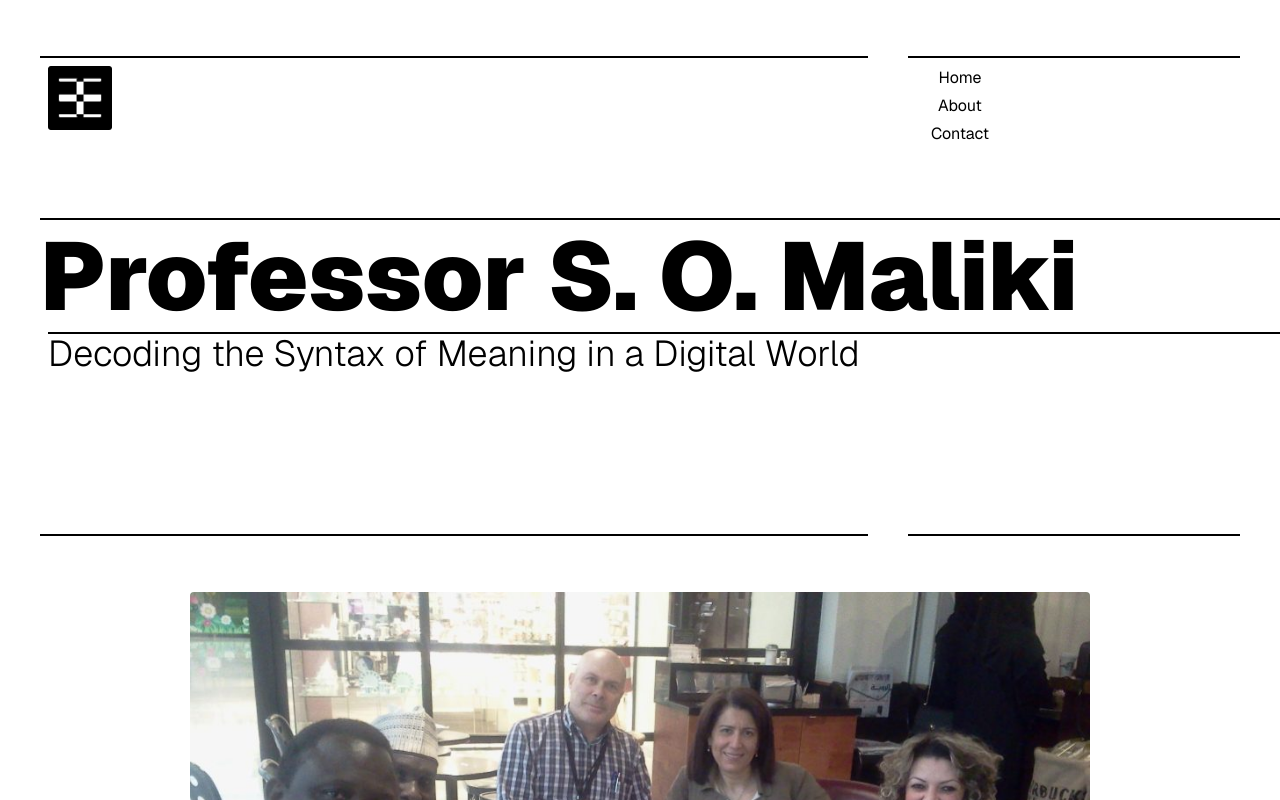
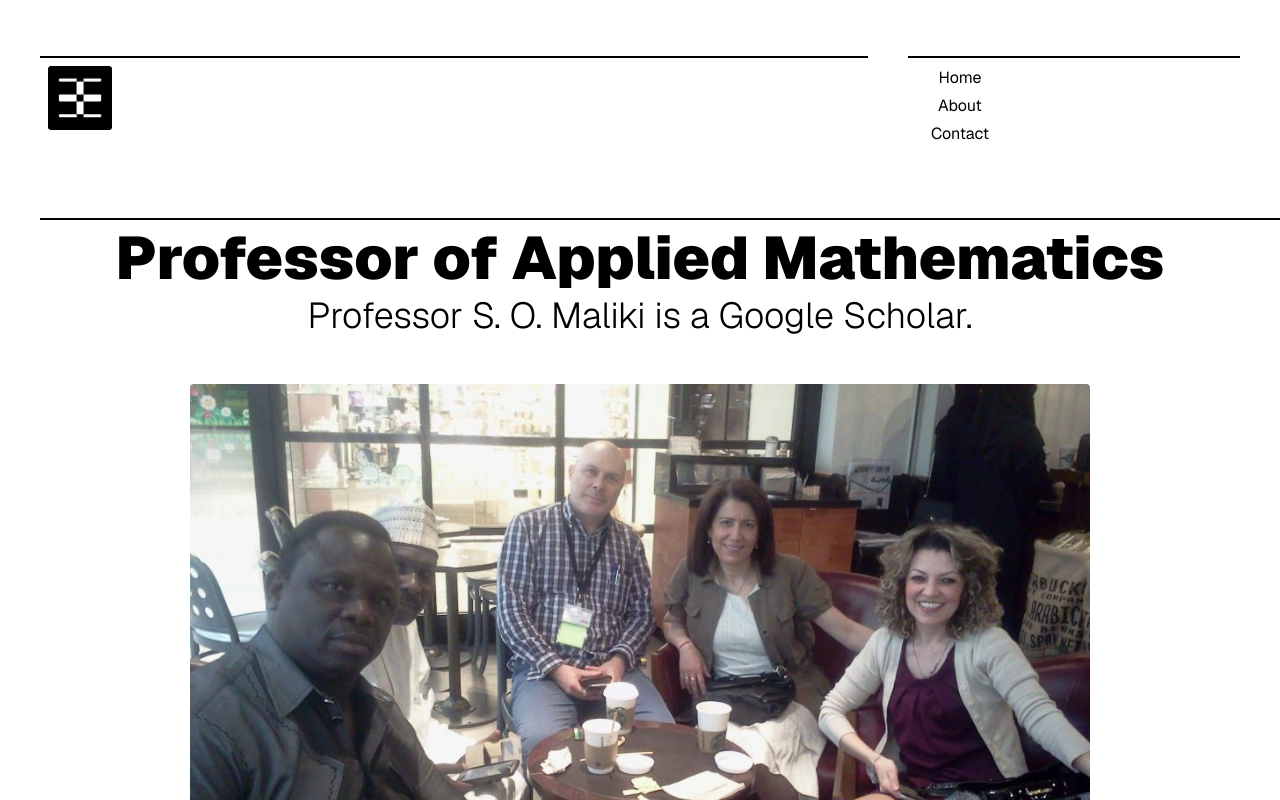
Before and after one commit to TimiMaliki/ProfSoMaliki, a Next.js app: page / in a window 1280 px wide. Shown: the top 800 px of the page. Built offline with nearby package versions, Linux system fonts and the light colour scheme.

Commit message:
added :Google Scholar page

```diff
--- a/app/Pages/GoogleScholar.tsx
+++ b/app/Pages/GoogleScholar.tsx
@@ -8,11 +8,7 @@ type Props = {}
 
 function GoogleScholar({ }: Props) {
     return (
-        <section className="mt-14">
-            <div className="w-full overflow-x-hidden">
-                <TwoStraightLines />
-            </div>
-
+        <section className="">
             {/* image */}
             <div className="w-full flex items-center justify-center">
                 <div className="imgOne">
--- a/app/Pages/Home.tsx
+++ b/app/Pages/Home.tsx
@@ -8,8 +8,8 @@ type Props = {}
 function Home({ }: Props) {
     return (
         <div className="w-full overflow-hidden">
-            <StraightLines header={"Professor S. O. Maliki"}
-                title={"Decoding the Syntax of Meaning in a Digital World"} />
+            <StraightLines header={"Professor of Applied Mathematics"}
+                title={"Professor S. O. Maliki is a Google Scholar."} />
                 <GoogleScholar/>
         </div>
     )
--- a/app/component/StraightLineAndText.tsx
+++ b/app/component/StraightLineAndText.tsx
@@ -7,7 +7,7 @@ type Props = {
 function StraightLineAndText({title}: Props) {
   return (
     <div className='md:p-2'>
-         <div className="long-line w-full md:w-449 border bg-black"></div>
+         {/* <div className="long-line w-full md:w-449 border bg-black"></div> */}
         {title}
         </div>
   )
--- a/app/component/StraightLines.tsx
+++ b/app/component/StraightLines.tsx
@@ -11,11 +11,11 @@ function StraightLines({header,title}: Props) {
   return (
     <div className='p-3 md:p-10'>
       <div className="long-line w-full md:w-449 border bg-black"></div>
-      <div className="header mt-2 text-4xl md:text-8xl font-black">
+      <div className="header mt-2 text-4xl md:text-6xl font-black text-center">
         <Header title={header} />
       </div>
-      <div className='text-4xl font-light'>
-        <StraightLineAndText title={title} />
+      <div className='text-4xl font-light text-center'>
+        <StraightLineAndText title={title}  />
       </div>
     </div>
   )
```
Also changed, not shown: app/images/dadPicture2.jpg (added).
